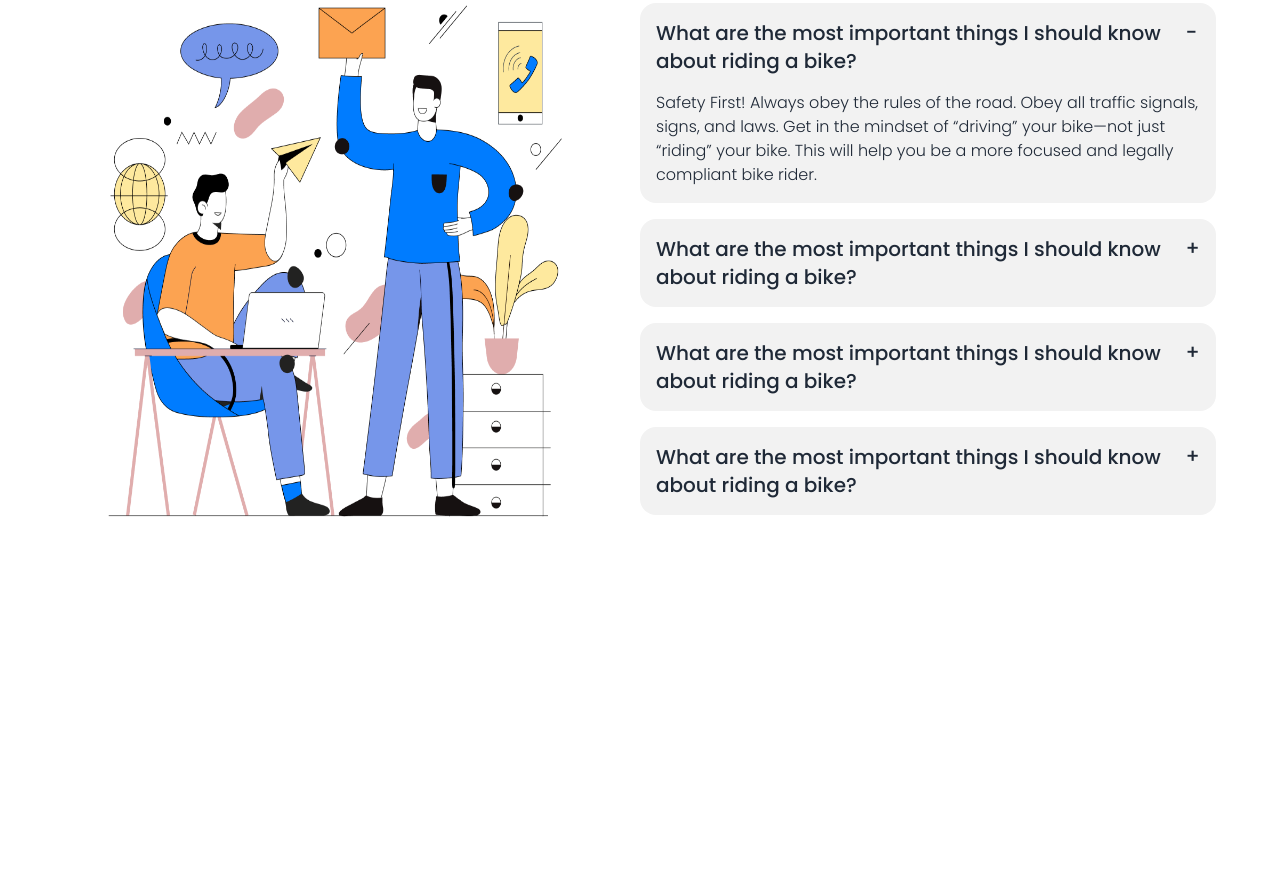
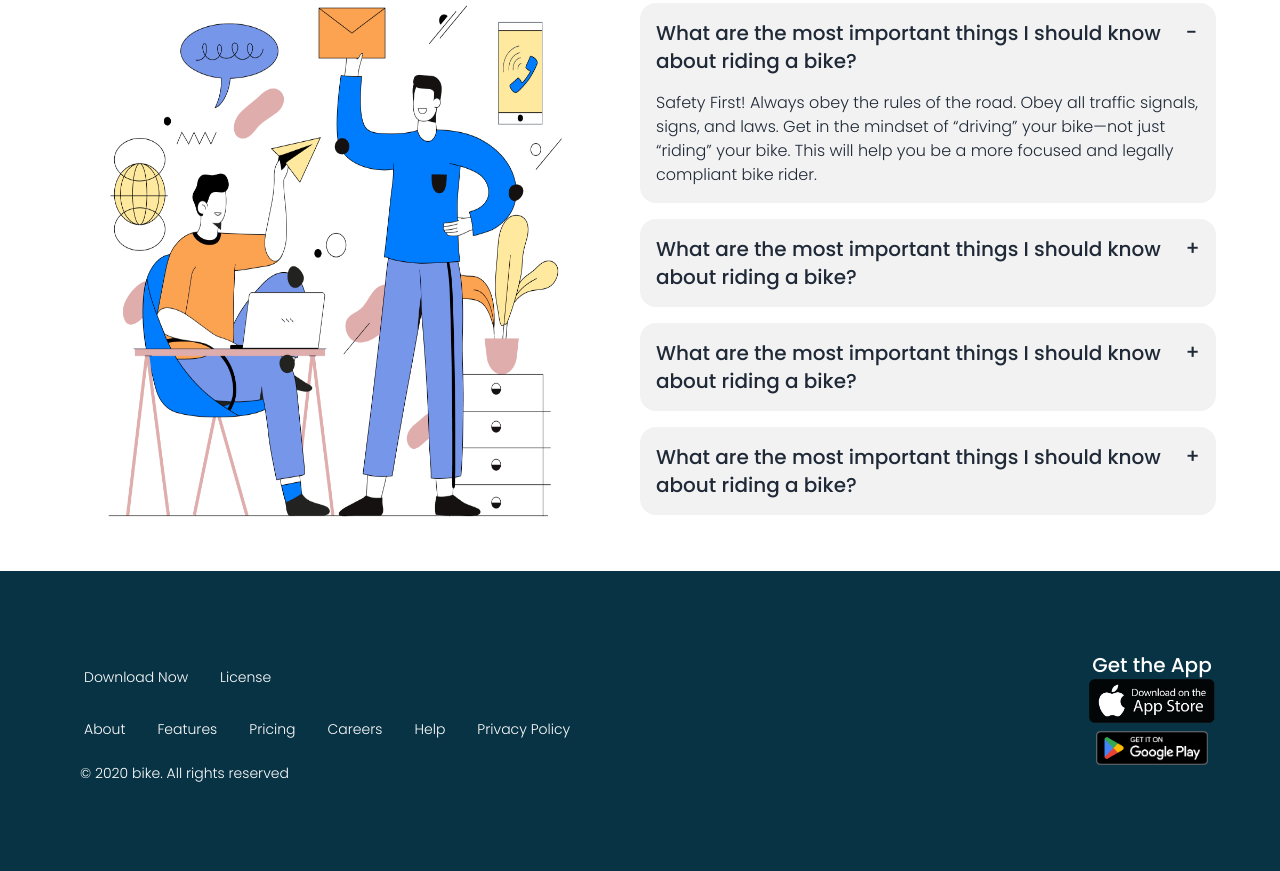
Before and after one commit to mdrobin45/biker-zone, a website: page index.html in a window 1280 px wide. Shown: the part 2371-3242 px from the top of the page. Before the commit the page ends 2942 px from the top, so only its background shows below. Drawn offline with Linux system fonts and the light colour scheme.

Commit message:
initial commit

```diff
--- a/index.html
+++ b/index.html
@@ -505,5 +505,74 @@
                 </div>
             </section>
         </main>
+
+        <!-- Footer -->
+        <footer class="bg-cyan-950 py-20">
+            <div
+                class="flex flex-col md:flex-row justify-between container md:container">
+                <div>
+                    <ul
+                        class="menu justify-center md:justify-start w-full font-light text-white menu-horizontal px-1">
+                        <li>
+                            <a class="hover:text-orange-300" href="#"
+                                >Download Now</a
+                            >
+                        </li>
+                        <li>
+                            <a class="hover:text-orange-300" href="#"
+                                >License</a
+                            >
+                        </li>
+                    </ul>
+                    <br />
+                    <ul
+                        class="menu w-full justify-center md:justify-start font-light text-white menu-horizontal px-1">
+                        <li>
+                            <a class="hover:text-orange-300" href="#">About</a>
+                        </li>
+                        <li>
+                            <a class="hover:text-orange-300" href="#"
+                                >Features</a
+                            >
+                        </li>
+                        <li>
+                            <a class="hover:text-orange-300" href="#"
+                                >Pricing</a
+                            >
+                        </li>
+                        <li>
+                            <a class="hover:text-orange-300" href="#"
+                                >Careers</a
+                            >
+                        </li>
+                        <li>
+                            <a class="hover:text-orange-300" href="#">Help</a>
+                        </li>
+                        <li>
+                            <a class="hover:text-orange-300" href="#"
+                                >Privacy Policy</a
+                            >
+                        </li>
+                    </ul>
+                    <br />
+                    <ul
+                        class="menu w-full justify-center md:justify-start font-light menu-horizontal text-white px-1">
+                        <li class="px-3">© 2020 bike. All rights reserved</li>
+                    </ul>
+                </div>
+                <div
+                    class="md:w-32 pt-9 md:pt-0 w-full justify-center md:justify-end">
+                    <h3 class="text-white text-center text-xl">Get the App</h3>
+                    <img
+                        class="w-4/5 md:w-full mx-auto"
+                        src="./images/others/appStore.png"
+                        alt="" />
+                    <img
+                        class="w-4/5 md:w-full mx-auto"
+                        src="./images/others/playStore.png"
+                        alt="" />
+                </div>
+            </div>
+        </footer>
     </body>
 </html>
```
Also changed, not shown: dist/output.css, images/others/appStore.png (added), images/others/playStore.png (added).
